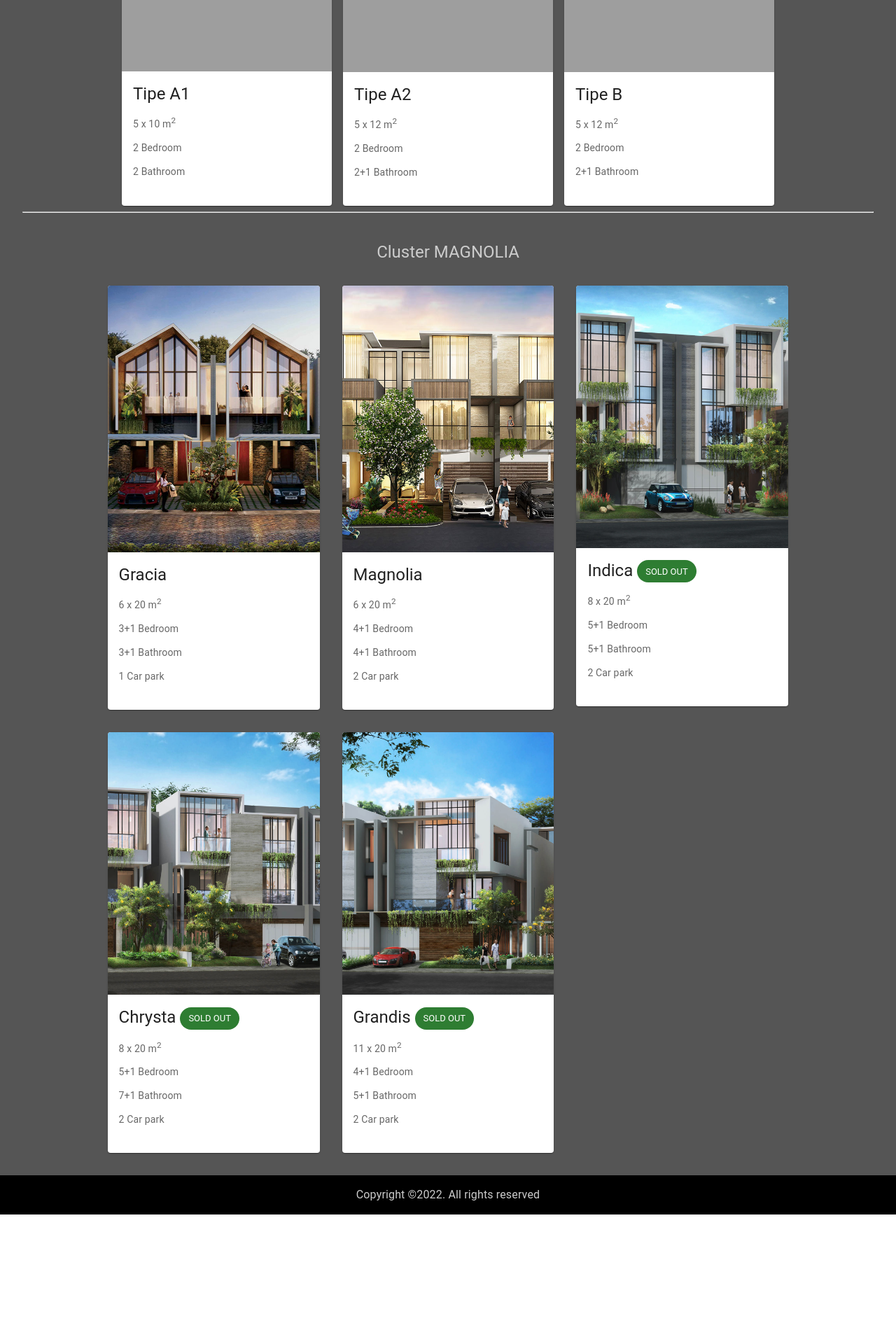
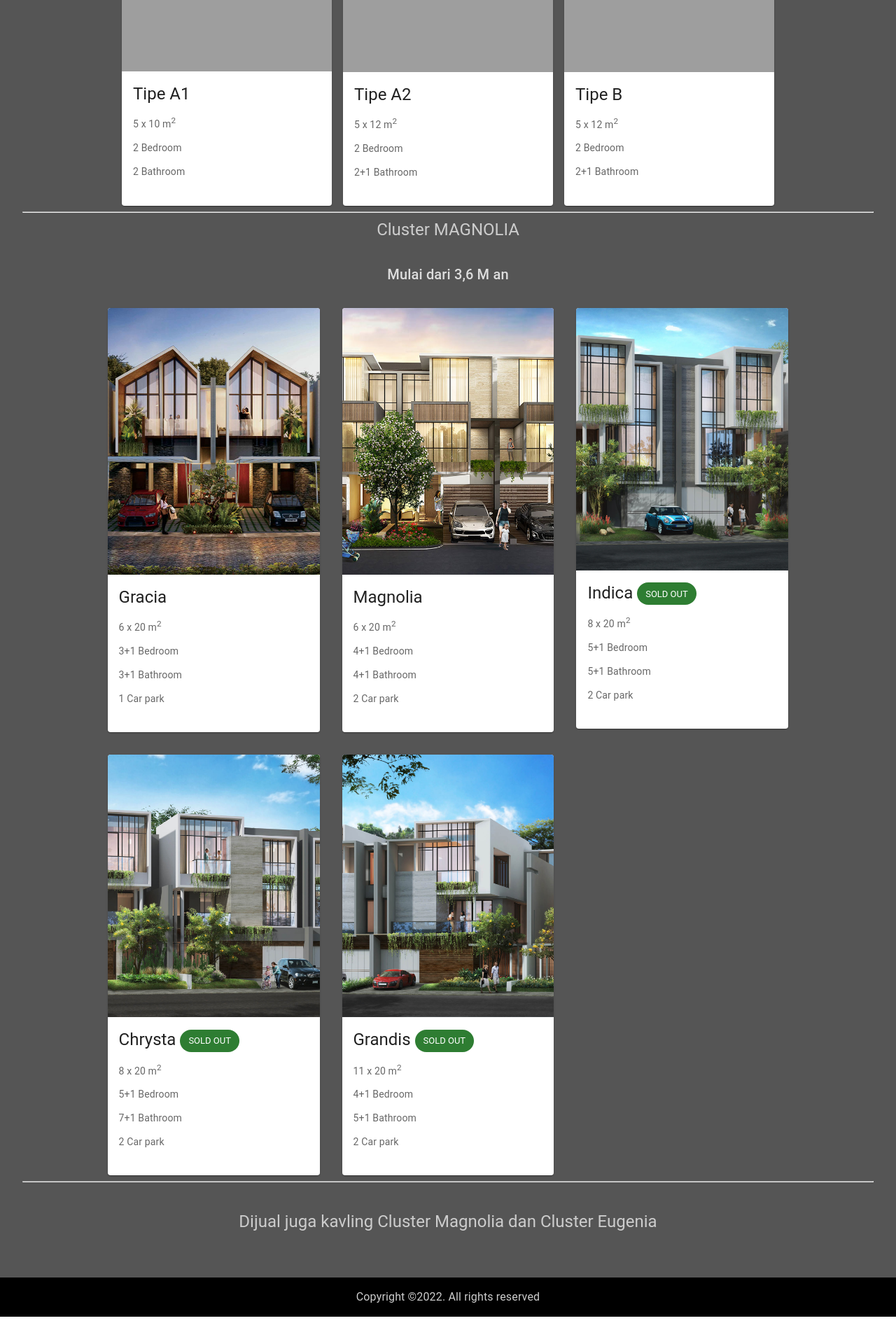
Before and after one commit to kelivdc/puri-botanical, a Next.js app: page / in a window 1280 px wide. Shown: the part 1660-3580 px from the top of the page at 70% size. Before the commit the page ends 3459 px from the top, so only its background shows below. Built offline with nearby package versions, Linux system fonts and the light colour scheme; grey boxes are pictures that could not be loaded.

Commit message:
Update harga

```diff
--- /dev/null
+++ b/components/Kavling.js
@@ -0,0 +1,15 @@
+import { Typography } from '@mui/material'
+import React from 'react'
+
+function Kavling() {
+  return (
+    <>
+    <Typography variant="h5" color="#ccc" align="center" p={4}>
+        Dijual juga kavling
+        Cluster Magnolia dan Cluster Eugenia
+      </Typography>
+    </>
+  )
+}
+
+export default Kavling
--- a/components/Magnolia.js
+++ b/components/Magnolia.js
@@ -5,8 +5,11 @@ import React from "react";
 function Magnolia() {
   return (
     <>
-      <Typography variant="h5" color="#ccc" align="center" p={4}>
+      <Typography variant="h5" color="#ccc" align="center" >
         Cluster MAGNOLIA
+      </Typography>
+      <Typography variant="h6" color="#ddd" align="center" m={4}>
+        Mulai dari 3,6 M an
       </Typography>
       <Box
         margin={{ xs: "0", md: "auto" }}
--- a/pages/index.js
+++ b/pages/index.js
@@ -28,6 +28,7 @@ import Lavender from "../components/Lavender";
 import Magnolia from "../components/Magnolia";
 import CssBaseline from "@mui/material/CssBaseline";
 import NavBottom from "../components/NavBottom";
+import Kavling from "../components/Kavling";
 
 function Home() {
   const [mnuDrawer, setMnuDrawer] = useState(false);
@@ -43,7 +44,7 @@ function Home() {
   return (
     <>
       <Head>
-        <title>Puri Botanical - Rumah 2 lantai - Jakarta Barat</title>
+        <title>Puri Botanical - Rumah 2 lantai mulai dari 1,7M an - Jakarta Barat</title>
       </Head>
       <Box pl={2} margin="auto" mt="20px" display="relative">
         <CssBaseline />
@@ -169,6 +170,8 @@ function Home() {
         <Lavender />
         <hr />
         <Magnolia />
+        <hr />
+        <Kavling />
       </Box>
       <Footer />
       <NavBottom />
```
